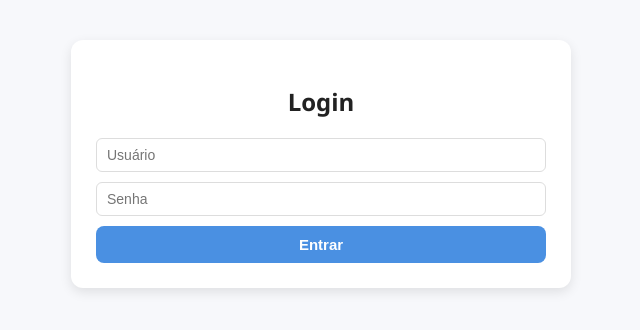
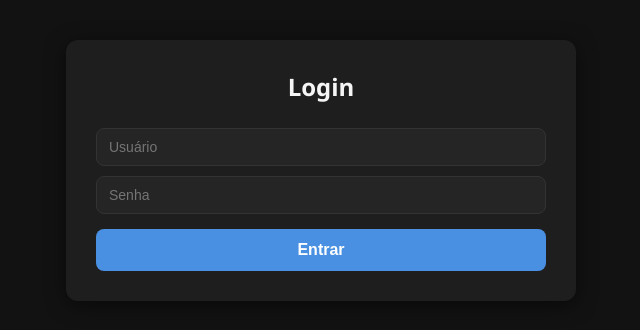
Before and after one commit to Only-Dre/crud-cond, a React (Create React App) app: page / in a window 1280 px wide. Shown: the top 330 px of the page, without its empty margins (319-959 px from the left). Built offline with nearby package versions, Linux system fonts and the light colour scheme.

Commit message:
UDPATE: Atualização de estilização do 'Components.css' e do 'App.css', ambos comentados.

```diff
--- a/src/App.css
+++ b/src/App.css
@@ -1,17 +1,24 @@
+/* App.css - Versão Dark Mode */
 body {
   font-family: "Segoe UI", Roboto, Helvetica, Arial, sans-serif;
-  background: #f7f8fb;
+  /* NOVO: Fundo escuro conforme solicitado */
+  background: #121212;
   margin: 0;
-  color: #222;
+  /* NOVO: Cor do texto padrão para fundos escuros */
+  color: #f5f5f5;
+  min-height: 100vh; /* Garante que o fundo escuro cubra toda a tela */
 }
 
-.app-container {
+/* CONTAINER PRINCIPAL: Onde todo o conteúdo fica */
+.App {
   max-width: 900px;
   margin: 24px auto;
-  background: white;
+  /* NOVO: Fundo mais suave para contraste com o body */
+  background: #1e1e1e;
   padding: 20px;
   border-radius: 10px;
-  box-shadow: 0 6px 20px rgba(0,0,0,0.06);
+  /* Sombra sutil para destacar o container */
+  box-shadow: 0 6px 20px rgba(0,0,0,0.4);
 }
 
 header {
@@ -37,27 +44,45 @@ main {
   gap: 10px;
   max-width: 480px;
 }
+
+/* NOVO: Inputs com cores de dark mode e texto claro */
 input[type="text"], input[type="password"] {
-  padding: 8px 10px;
+  padding: 10px 12px;
   font-size: 14px;
-  border-radius: 6px;
-  border: 1px solid #ddd;
+  border-radius: 8px;
+  border: 1px solid #333; /* Borda escura */
+  background: #252525; /* Fundo do input */
+  color: #f5f5f5; /* Texto digitado claro */
 }
+
+/* NOVO: Botão Primário - Azul */
 button {
-  padding: 8px 12px;
+  padding: 10px 14px;
   border: none;
-  border-radius: 6px;
+  border-radius: 8px; /* Arredondado para toque moderno */
   cursor: pointer;
-  background: #2d6cdf;
+  background: #4a90e2; /* Azul Primário */
   color: white;
   font-weight: 600;
-}
-button.secondary {
-  background: #e6e9f2;
-  color: #222;
+  transition: background 0.2s ease;
 }
 
-/* list */
+button:hover {
+    background: #357ab8; /* Azul um pouco mais escuro no hover */
+}
+
+/* NOVO: Botão Secundário - Contraste suave */
+button.secondary {
+  background: #333; /* Cinza escuro suave */
+  color: #f5f5f5;
+}
+
+button.secondary:hover {
+    background: #444;
+}
+
+
+/* list (Manteremos o estilo de lista mais detalhado no Components.css) */
 .contact-list {
   margin-top: 10px;
   width: 100%;
@@ -66,8 +91,8 @@ button.secondary {
   display: flex;
   align-items: center;
   justify-content: space-between;
-  padding: 10px;
-  border-bottom: 1px solid #f0f0f0;
+  padding: 12px;
+  border-bottom: 1px solid #333; /* Linha divisória escura */
 }
 .contact-info { display:flex; gap:12px; align-items:center; }
 .contact-actions button { margin-left: 8px; }
--- a/src/components/Components.css
+++ b/src/components/Components.css
@@ -1,38 +1,51 @@
-/* Container base */
+/* Components.css - Versão Dark Mode */
+
+/* Container base (Usado para Login/Formulários) */
 .container {
   max-width: 450px;
   margin: 40px auto;
-  padding: 25px;
-  background: #ffffff;
+  padding: 30px; /* Um pouco mais de padding */
+  background: #1e1e1e; /* Fundo do container igual ao do App */
   border-radius: 12px;
-  box-shadow: 0px 4px 12px rgba(0,0,0,0.1);
+  box-shadow: 0px 4px 20px rgba(0,0,0,0.5); /* Sombra mais visível no dark mode */
   text-align: center;
+  color: #f5f5f5; /* Garante que o texto seja claro */
+}
+
+/* Títulos dentro de containers */
+.container h2 {
+    margin-top: 0;
+    margin-bottom: 25px;
 }
 
 /* Formulários */
 .form {
   display: flex;
   flex-direction: column;
-  gap: 15px;
+  gap: 18px; /* Aumentar o espaçamento para campos de input */
 }
 
 .input {
   padding: 12px;
-  border: 1px solid #ddd;
+  border: 1px solid #333;
   border-radius: 8px;
   font-size: 15px;
+  background: #252525; /* Fundo escuro */
+  color: #f5f5f5; /* Texto claro */
 }
 
 /* Botões */
 .btn {
-  padding: 10px 18px;
+  padding: 12px 20px; /* Botões mais altos */
   border: none;
   border-radius: 8px;
-  background: #4a90e2;
+  background: #4a90e2; /* Azul Primário */
   color: white;
-  font-size: 15px;
+  font-size: 16px; /* Fonte levemente maior */
+  font-weight: 700;
   cursor: pointer;
   transition: 0.3s;
+  margin-top: 5px; /* Adiciona espaço acima do botão */
 }
 
 .btn:hover {
@@ -44,42 +57,63 @@
   font-size: 13px;
 }
 
+/* Botões específicos */
 .btn.delete {
-  background: #e74c3c;
+  background: #e74c3c; /* Vermelho */
 }
-
 .btn.delete:hover {
   background: #c0392b;
 }
 
 .btn.logout {
-  background: #ff9800;
+  background: #8e44ad; /* NOVO: Sugestão de cor Púrpura/Laranja Escuro para destaque do Logout */
+}
+.btn.logout:hover {
+  background: #6c3483;
 }
 
-.btn.logout:hover {
-  background: #e68900;
-}
-
-/* Menu */
+/* Menu de Navegação */
 .menu {
   display: flex;
   justify-content: center;
-  gap: 10px;
-  margin: 20px 0;
+  gap: 15px; /* Aumenta o espaçamento */
+  padding: 10px 0;
+  border-bottom: 1px solid #333; /* Separador sutil */
 }
 
-/* Lista */
+.menu button {
+    /* Garante que os botões do menu sejam estilosos */
+    background: transparent;
+    color: #f5f5f5;
+    border-radius: 4px;
+    font-weight: 400;
+    transition: all 0.2s;
+}
+
+.menu button:hover {
+    background: #333; /* Pequeno destaque no hover */
+    color: #4a90e2;
+}
+
+/* Lista de Contatos (Melhorando o visual de "Cards") */
 .list {
   list-style: none;
   padding: 0;
+  margin-top: 20px;
 }
 
 .list-item {
   display: flex;
   justify-content: space-between;
   align-items: center;
-  background: #f8f9fa;
-  padding: 12px;
+  background: #252525; /* Fundo um pouco mais escuro para o item da lista */
+  color: #f5f5f5;
+  padding: 15px;
   border-radius: 8px;
   margin-bottom: 10px;
+  transition: box-shadow 0.2s;
 }
+
+.list-item:hover {
+    box-shadow: 0 0 10px rgba(74, 144, 226, 0.2); /* Brilho azul sutil no hover */
+}
```
